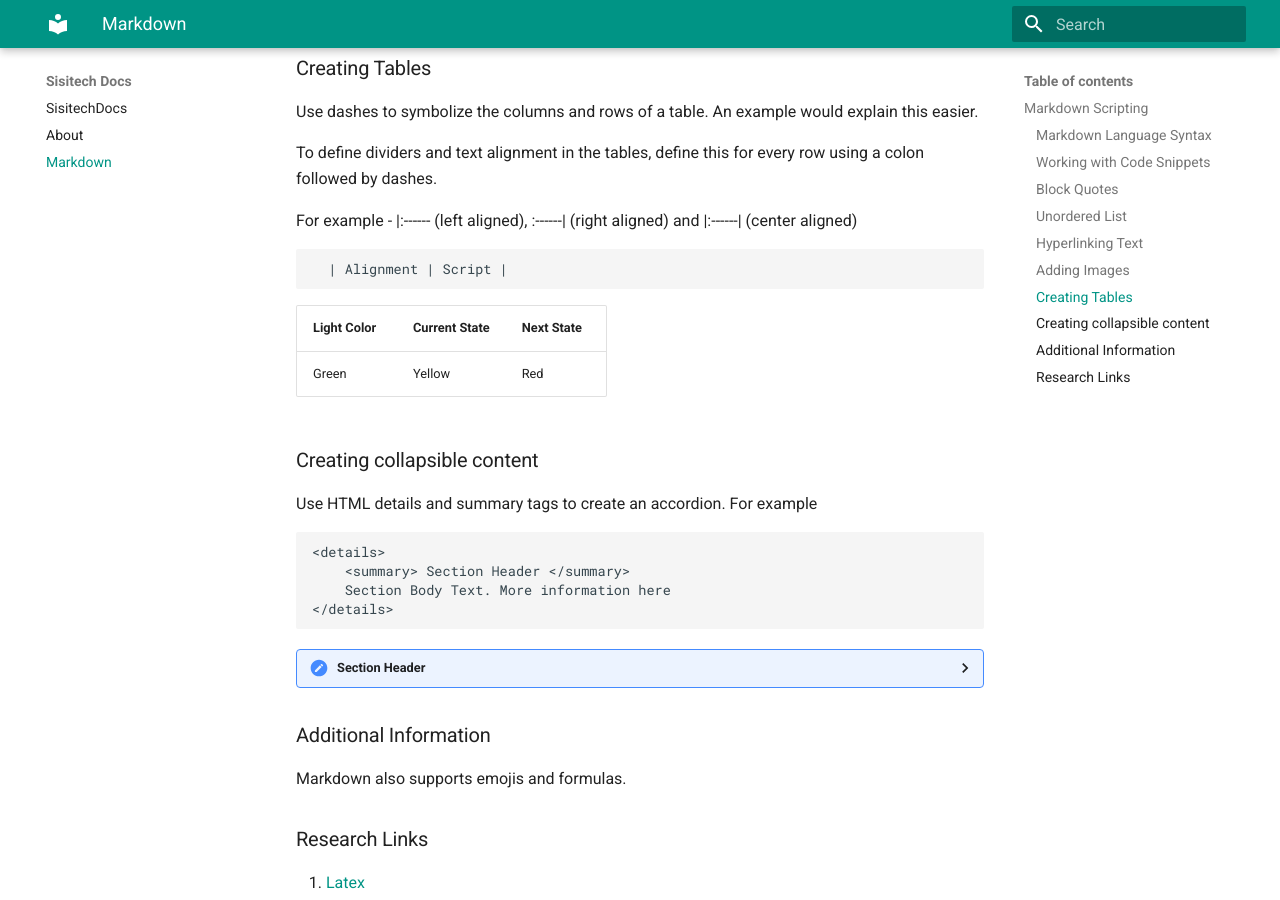
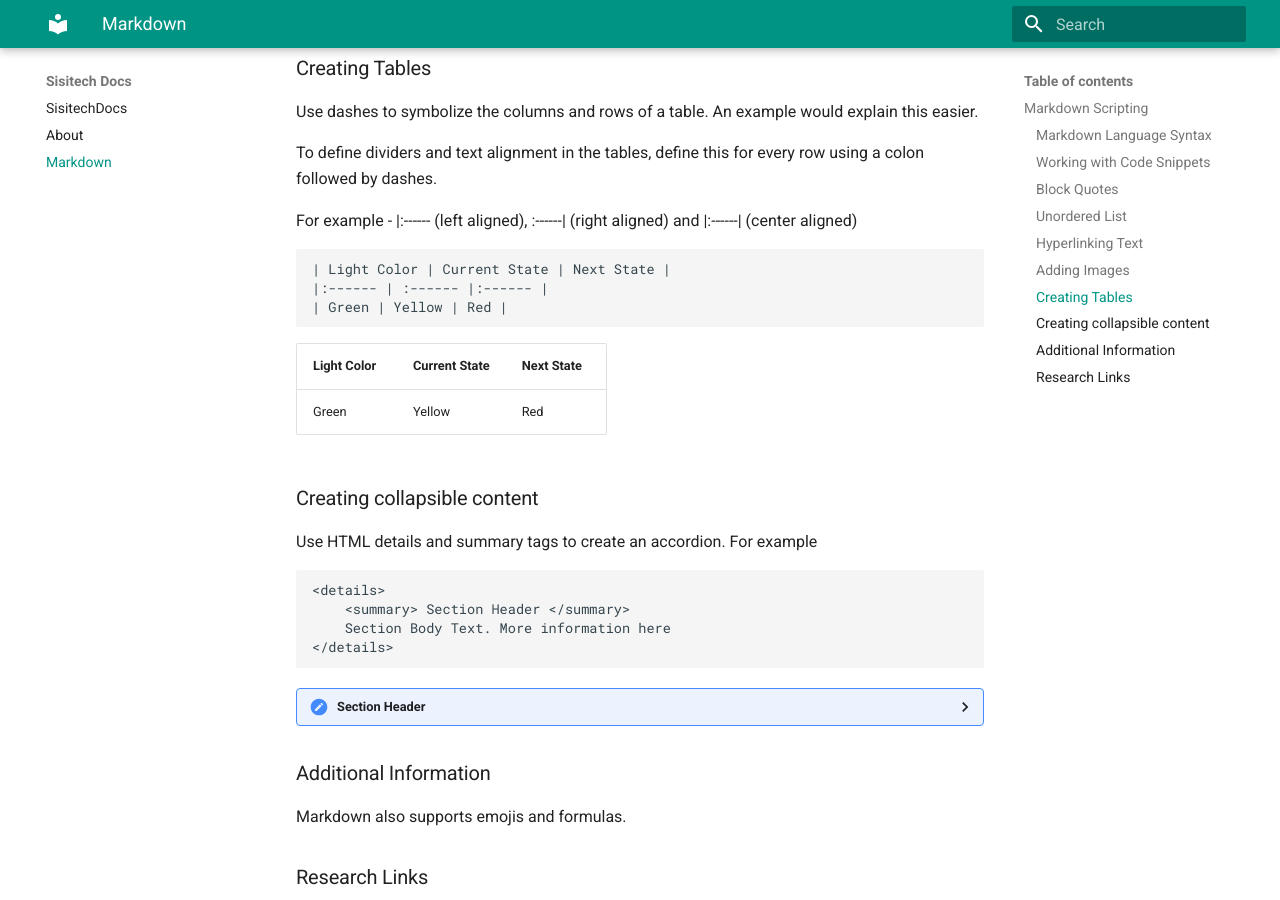
Before and after one commit to sisitech/SisitechDocs, an MkDocs documentation site: the page built from docs/markdown.md, in a window 1280 px wide and 900 px high, scrolled down 2677 px. Built offline with MkDocs 1.6.1 and Material for MkDocs 9.7.7, drawn with Linux system fonts in a browser that asks for light colours.

Commit message:
Add description on how to add a table

````diff
--- a/docs/markdown.md
+++ b/docs/markdown.md
@@ -111,7 +111,9 @@ To define dividers and text alignment in the tables, define this for every row u
 For example - |:------ (left aligned), :------| (right aligned) and |:------| (center aligned)
 
 ```md
-  | Alignment | Script |
+| Light Color | Current State | Next State |
+|:------ | :------ |:------ |
+| Green | Yellow | Red |
 
 ```
 
````
